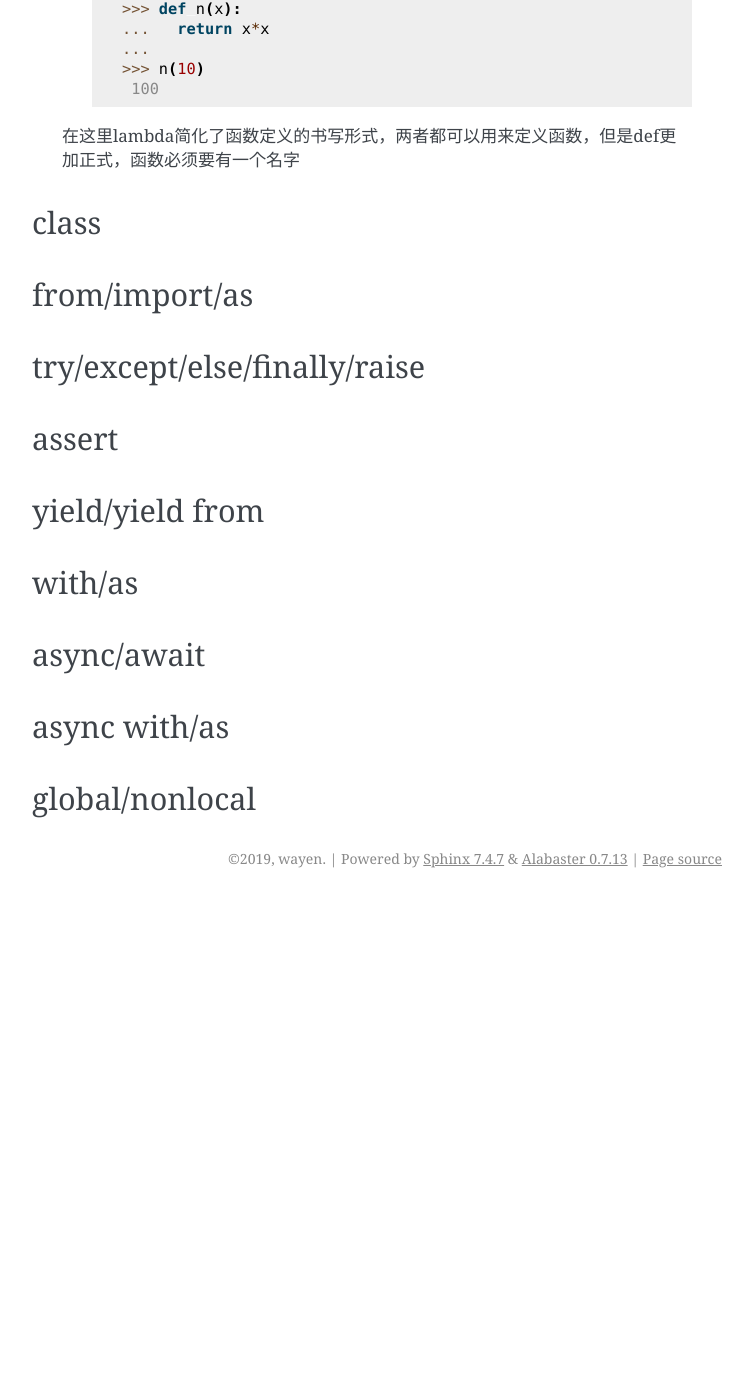
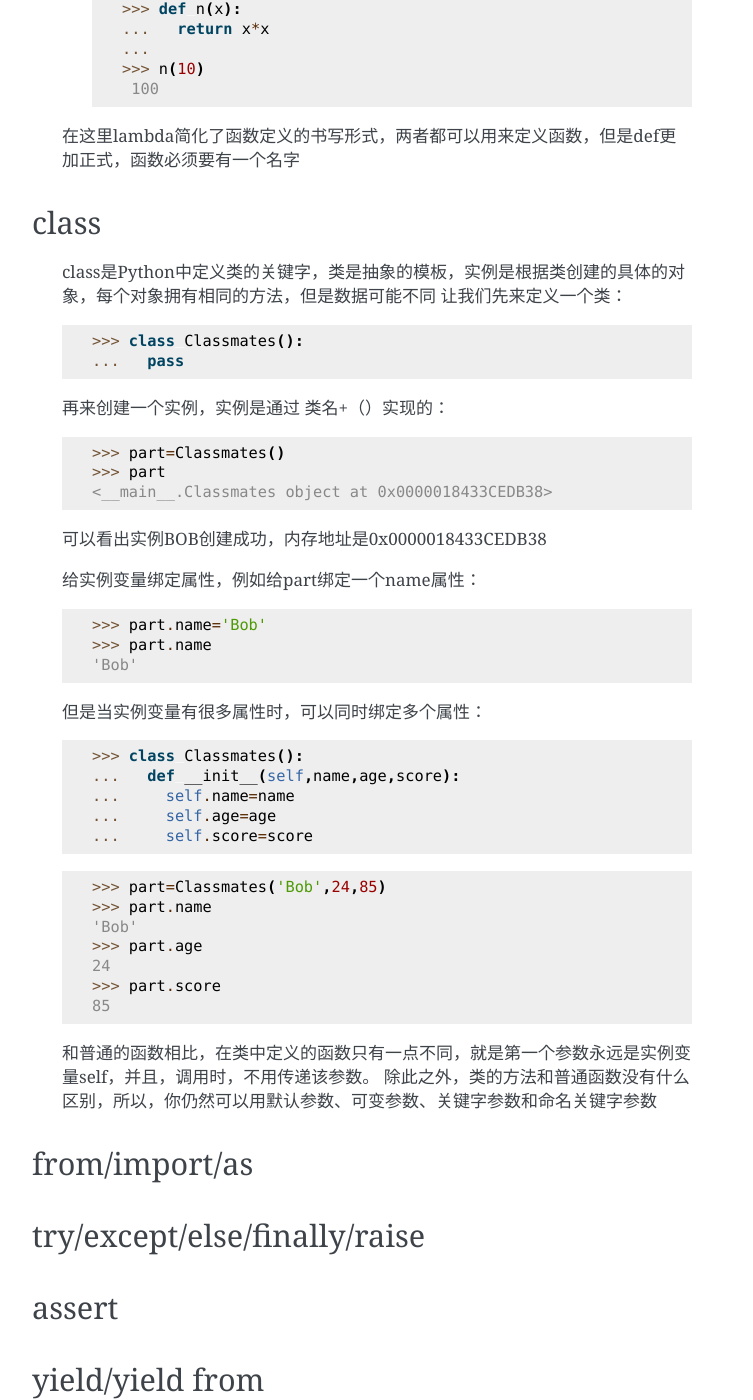
Before and after one commit to wojunnihou/pylearn, a Sphinx documentation site: the page built from doc/source/python/1_primary/keywords.rst, in a window 1280 px wide and 1400 px high, scrolled down 6774 px. Shown: the whole window, without its empty margins (388-1141 px from the left). Built offline with Sphinx 7.4.7, drawn with Linux system fonts in a browser that asks for light colours; before the commit the page ends 7672 px from its top, so only the background shows below that.

```diff
--- a/doc/source/python/1_primary/keywords.rst
+++ b/doc/source/python/1_primary/keywords.rst
@@ -333,8 +333,49 @@
 class
 ----------
 
+    class是Python中定义类的关键字，类是抽象的模板，实例是根据类创建的具体的对象，每个对象拥有相同的方法，但是数据可能不同
+    让我们先来定义一个类：
+
+        >>> class Classmates():
+        ...   pass
+
+    再来创建一个实例，实例是通过 类名+（）实现的：
+
+        >>> part=Classmates()
+        >>> part
+        <__main__.Classmates object at 0x0000018433CEDB38>
+
+    可以看出实例BOB创建成功，内存地址是0x0000018433CEDB38
+
+    给实例变量绑定属性，例如给part绑定一个name属性：
+
+        >>> part.name='Bob'
+        >>> part.name
+        'Bob'
+
+    但是当实例变量有很多属性时，可以同时绑定多个属性：
+
+        >>> class Classmates():
+        ...   def __init__(self,name,age,score):
+        ...     self.name=name
+        ...     self.age=age
+        ...     self.score=score
+
+        >>> part=Classmates('Bob',24,85)
+        >>> part.name
+        'Bob'
+        >>> part.age
+        24
+        >>> part.score
+        85
+
+    和普通的函数相比，在类中定义的函数只有一点不同，就是第一个参数永远是实例变量self，并且，调用时，不用传递该参数。
+    除此之外，类的方法和普通函数没有什么区别，所以，你仍然可以用默认参数、可变参数、关键字参数和命名关键字参数
+
 from/import/as
 ------------------------------
+
+
 
 try/except/else/finally/raise
 -----------------------------------
```
